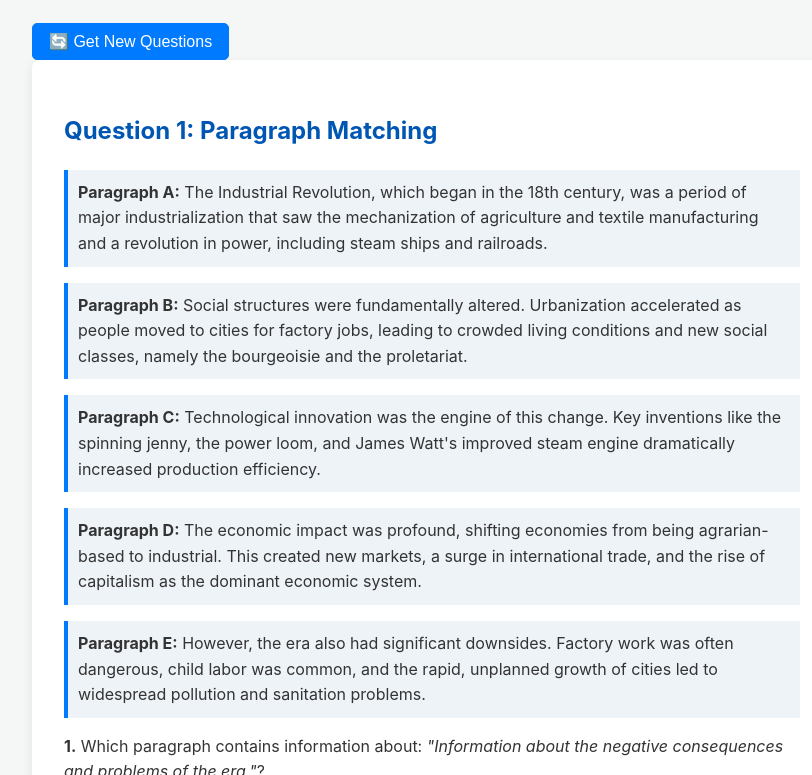
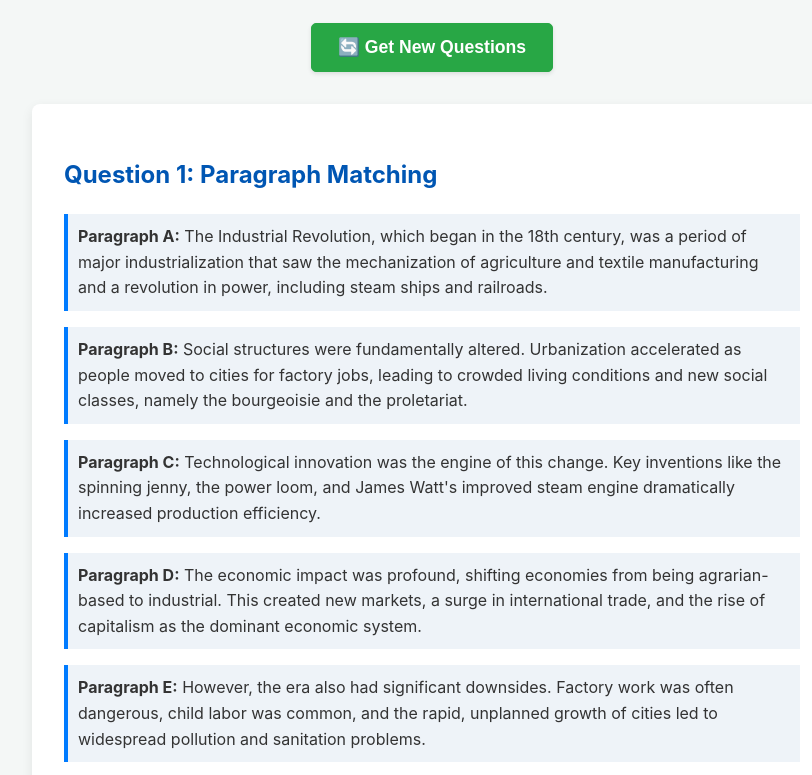
Before and after one commit to azazel1805/etep2, a plain HTML site: page public/index.html in a window 1280 px wide. Shown: the part 102-877 px from the top of the page, without its empty margins (208-1020 px from the left). Drawn offline with Linux system fonts and the light colour scheme.

Commit message:
Update style.css

```diff
--- a/public/style.css
+++ b/public/style.css
@@ -47,6 +47,24 @@ button:disabled { background-color: #a0c3e6; cursor: not-allowed; }
 .correct { background-color: #d4edda; border-left: 4px solid #28a745; }
 .incorrect { background-color: #f8d7da; border-left: 4px solid #dc3545; }
 
+.new-questions-container {
+    text-align: center;
+    margin-bottom: 2rem;
+}
+
+#new-questions-btn {
+    font-size: 1.1rem;
+    font-weight: bold;
+    background-color: #28a745; /* A nice green color */
+    border-color: #28a745;
+    padding: 0.75em 1.5em;
+    box-shadow: 0 2px 4px rgba(0,0,0,0.1);
+}
+
+#new-questions-btn:hover:not(:disabled) {
+    background-color: #218838;
+}
+
 /* Speech Controls */
 .speech-controls { display: flex; align-items: center; gap: 1rem; margin: 1rem 0; }
 #speech-btn.recording { background-color: #dc3545; }
```
